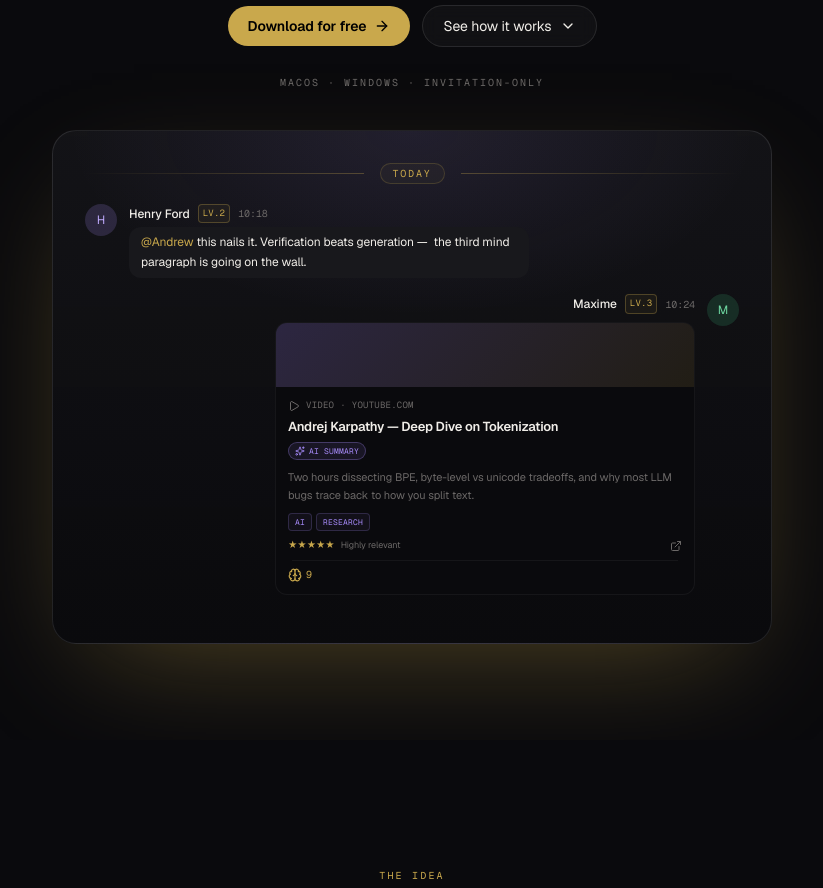
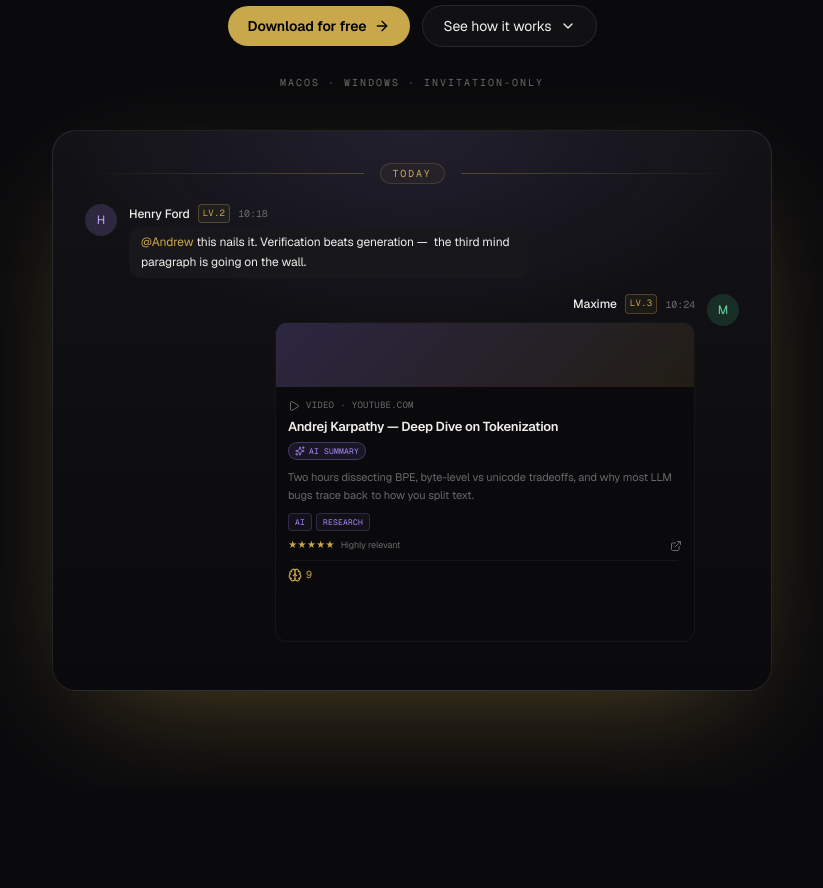
Before and after one commit to Falconinium/thirdmind-landingpage, a Next.js app: page / in a window 1280 px wide. Shown: the part 740-1628 px from the top of the page, without its empty margins (228-1051 px from the left). Built offline with nearby package versions, Linux system fonts and the light colour scheme.

Commit message:
Lock embed + outer hero card heights to prevent jumps during AI animation

```diff
--- a/app/page.tsx
+++ b/app/page.tsx
@@ -135,6 +135,9 @@ function Hero() {
             style={{
               background:
                 'radial-gradient(ellipse 80% 60% at 50% 0%, rgba(167,139,250,0.10), transparent 60%), linear-gradient(180deg, rgba(24,24,28,0.7), rgba(10,10,13,0.9))',
+              // Reserve enough height so the outer card never resizes between
+              // the embed's pending and resolved states.
+              minHeight: 460,
             }}
           >
             <ChannelMockup />
--- a/components/ChannelMockup.tsx
+++ b/components/ChannelMockup.tsx
@@ -208,7 +208,7 @@ function Message({
           className="relative mt-2 max-w-[420px] overflow-hidden rounded-xl border border-white/5 bg-[var(--color-background)]"
           // Reserved height so the card doesn't jump between the pending and
           // resolved states. Tall enough for the full AI summary + tags.
-          style={{ minHeight: 244 }}
+          style={{ minHeight: 320 }}
         >
           {loading && (
             <div
```
